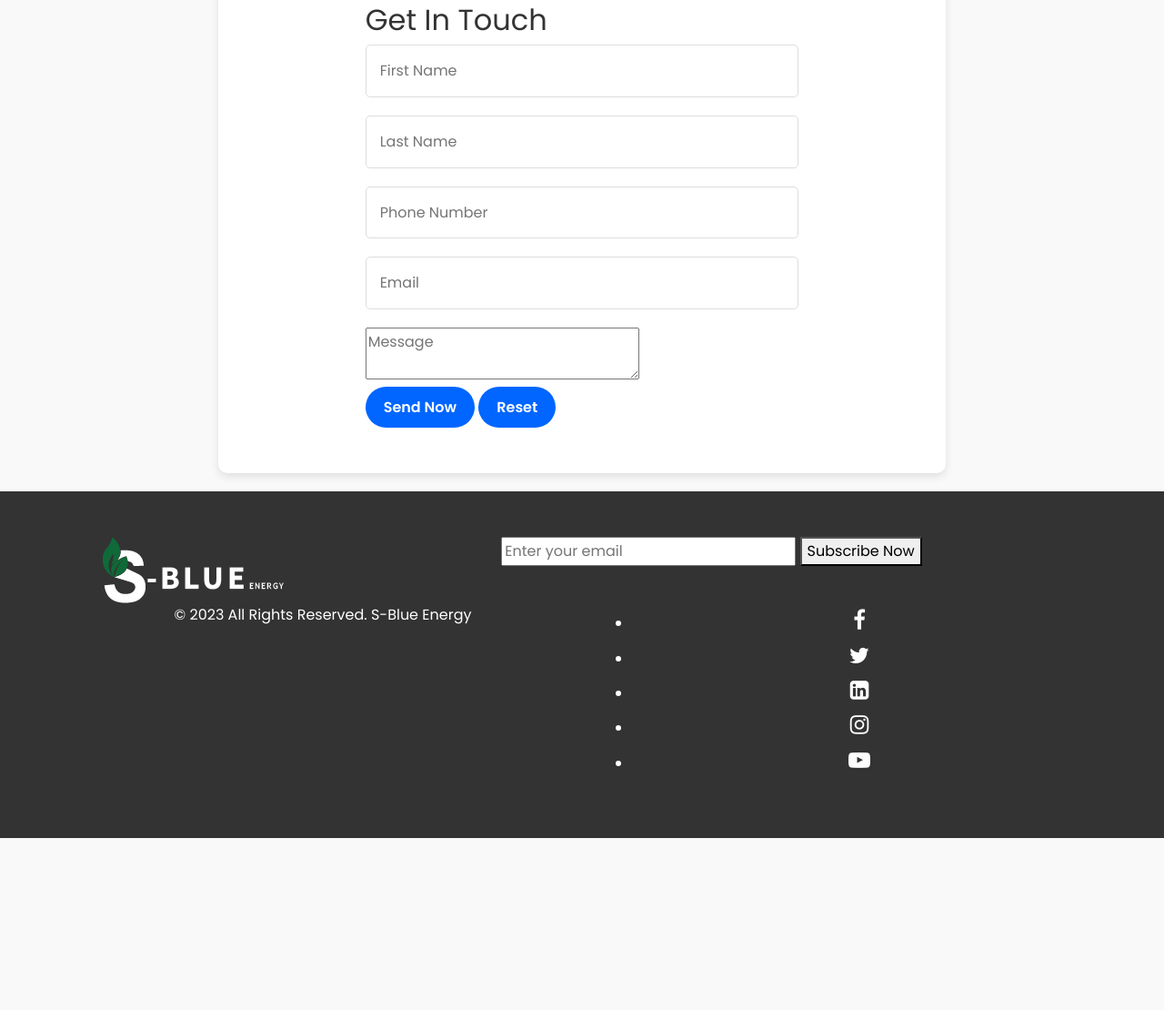
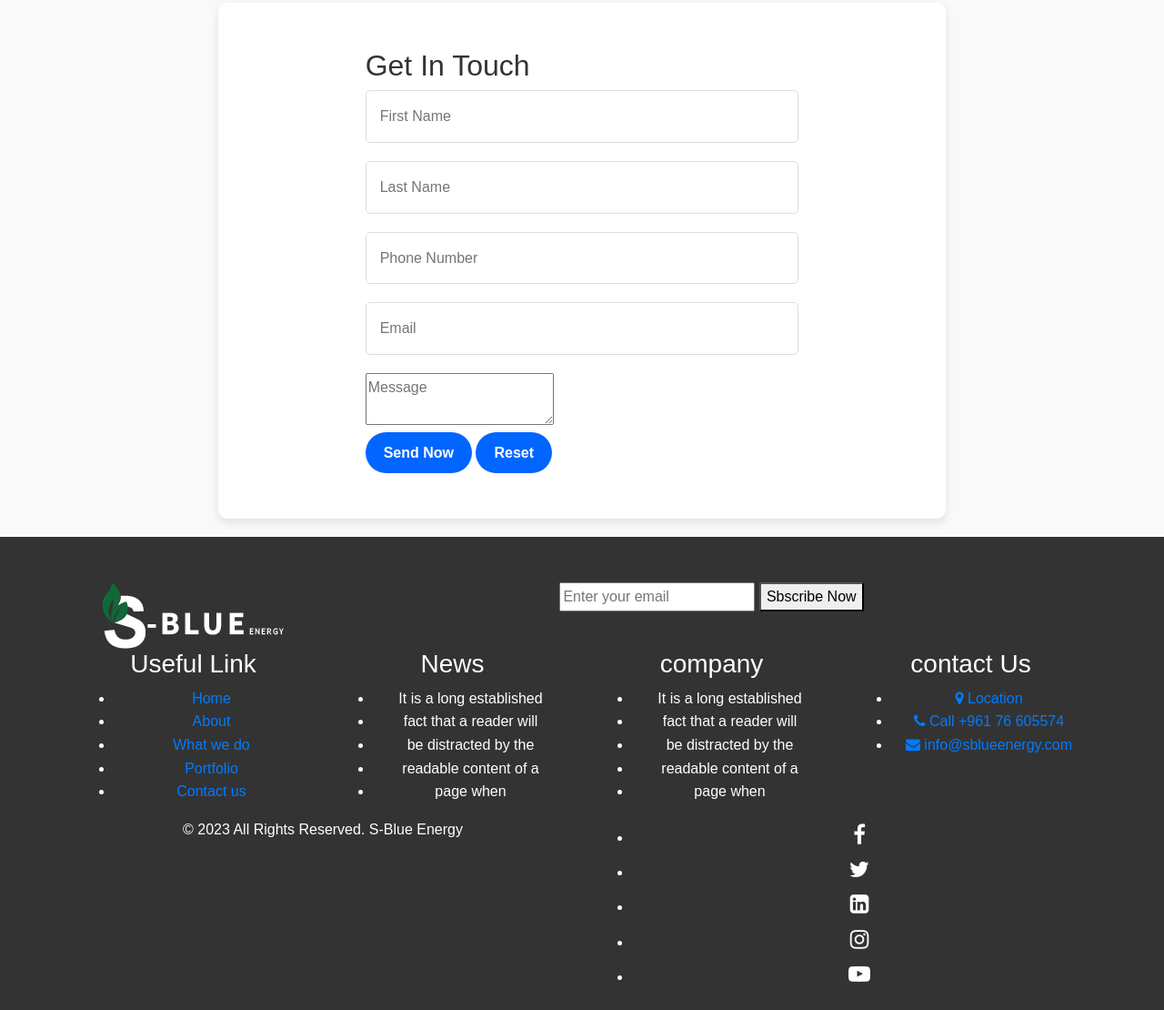
Before and after one commit to fortelh/sblueenergy, a plain HTML site: page contact.html in a window 1280 px wide. Shown: the part 133-1243 px from the top of the page at 91% size. Before the commit the page ends 1054 px from the top, so only its background shows below. Drawn offline with Linux system fonts and the light colour scheme.

Commit message:
Return to original contact.html

```diff
--- a/contact.html
+++ b/contact.html
@@ -21,16 +21,23 @@
       <link rel="stylesheet" href="css/responsive.css">
       <!-- awesome fontfamily -->
       <link rel="stylesheet" href="https://cdnjs.cloudflare.com/ajax/libs/font-awesome/4.7.0/css/font-awesome.min.css">
-      <!-- modern fonts -->
-      <link href="https://fonts.googleapis.com/css2?family=Poppins:wght@300;400;600&display=swap" rel="stylesheet">
       <!--[if lt IE 9]>
       <script src="https://oss.maxcdn.com/html5shiv/3.7.3/html5shiv.min.js"></script>
       <script src="https://oss.maxcdn.com/respond/1.4.2/respond.min.js"></script><![endif]-->
    </head>
+   <!-- body -->
    <body class="main-layout inner_page">
+      <!-- loader  -->
+      <div class="loader_bg">
+         <div class="loader"><img src="images/loading.gif" alt="" /></div>
+      </div>
+      <!-- end loader -->
       <!-- header -->
       <header>
          <div class="header">
+            <div class="whatsapp_button">
+               <a href="https://wa.me/message/CSHGM6IXCL5UD1" target="-blank"> <img src="images/whatsapp_logo.png" width="50rem"></a>
+            </div>
             <div class="container-fluid">
                <div class="row d_flex">
                   <div class=" col-md-2 col-sm-3 col logo_section">
@@ -43,7 +50,7 @@
                      </div>
                   </div>
                   <div class="col-md-8 col-sm-9">
-                     <nav class="navigation navbar navbar-expand-md navbar-dark">
+                     <nav class="navigation navbar navbar-expand-md navbar-dark ">
                         <button class="navbar-toggler" type="button" data-toggle="collapse" data-target="#navbarsExample04" aria-controls="navbarsExample04" aria-expanded="false" aria-label="Toggle navigation">
                         <span class="navbar-toggler-icon"></span>
                         </button>
@@ -59,10 +66,10 @@
                                  <a class="nav-link" href="we_do.html">What we do</a>
                               </li>
                               <li class="nav-item">
-                                 <a class="nav-link" href="portfolio.html">Our Projects</a>
+                                 <a class="nav-link" href="portfolio.html">Our Projects </a>
                               </li>
                               <li class="nav-item active">
-                                 <a class="nav-link-selected">Contact Us</a>
+                                 <a class="nav-link-selected" >Contact Us</a>
                               </li>
                            </ul>
                         </div>
@@ -72,34 +79,36 @@
             </div>
          </div>
       </header>
+      <!-- end header -->
       <!-- contact -->
-      <div class="contact fade-in">
+      <div class="contact">
          <div class="container">
-            <div class="row">
+            <div class="row ">
                <div class="col-md-8 offset-md-2">
                   <div class="titlepage text_align_left">
                      <h2>Get In Touch</h2>
                   </div>
-                  <form id="contactForm" class="main_form">
+                  <form id="request" class="main_form">
                      <div class="row">
                         <div class="col-md-12">
-                           <input class="contactus" required placeholder="First Name" type="text" name="firstName">
+                           <input class="contactus" required placeholder="First Name" type="type" name="First Name">
                         </div>
                         <div class="col-md-12">
-                           <input class="contactus" required placeholder="Last Name" type="text" name="lastName">
+                           <input class="contactus" required placeholder="Last Name" type="type" name=" Last name">
                         </div>
                         <div class="col-md-12">
-                           <input class="contactus" required placeholder="Phone Number" type="text" name="phoneNumber">
+                           <input class="contactus" required placeholder="Phone Number" type="type" name="Phone Number">
                         </div>
                         <div class="col-md-12">
-                           <input class="contactus" required placeholder="Email" type="email" name="email">
+                           <input class="contactus" required placeholder="Email" type="type" name="Email">
                         </div>
                         <div class="col-md-12">
-                           <textarea class="textarea" required placeholder="Message" name="message"></textarea>
+                           <textarea class="textarea" required placeholder="Message" type="type" Message="Name"></textarea>
                         </div>
                         <div class="col-md-12">
                            <button type="submit" class="send_btn">Send Now</button>
                            <button type="reset" class="send_btn">Reset</button>
+
                         </div>
                      </div>
                   </form>
@@ -107,6 +116,7 @@
             </div>
          </div>
       </div>
+      <!-- contact -->
       <!-- footer -->
       <footer>
          <div class="footer">
@@ -118,8 +128,70 @@
                   <div class="col-md-9">
                      <form class="newslatter_form">
                         <input class="ente" placeholder="Enter your email" type="text" name="Enter your email">
-                        <button class="subs_btn">Subscribe Now</button>
+                        <button class="subs_btn">Sbscribe Now</button>
                      </form>
+                  </div>
+                  <div class="col-md-3 col-sm-6">
+                     <div class="Informa helpful">
+                        <h3>Useful  Link</h3>
+                        <ul>
+                           <li><a href="index.html">Home</a></li>
+                           <li><a href="about.html">About</a></li>
+                           <li><a href="we_do.html">What we do</a></li>
+                           <li><a href="portfolio.html">Portfolio</a></li>
+                           <li><a href="contact.html">Contact us</a></li>
+                        </ul>
+                     </div>
+                  </div>
+                  <div class="col-md-3 col-sm-6">
+                     <div class="Informa">
+                        <h3>News</h3>
+                        <ul>
+                           <li>It is a long established
+                           </li>
+                           <li>fact that a reader will
+                           </li>
+                           <li>be distracted by the
+                           </li>
+                           <li>readable content of a
+                           </li>
+                           <li>page when
+                           </li>
+                        </ul>
+                     </div>
+                  </div>
+                  <div class="col-md-3 col-sm-6">
+                     <div class="Informa">
+                        <h3>company</h3>
+                        <ul>
+                           <li>It is a long established
+                           </li>
+                           <li>fact that a reader will
+                           </li>
+                           <li>be distracted by the
+                           </li>
+                           <li>readable content of a
+                           </li>
+                           <li>page when
+                           </li>
+                        </ul>
+                     </div>
+                  </div>
+                  <div class="col-md-3 col-sm-6">
+                     <div class="Informa conta">
+                        <h3>contact Us</h3>
+                        <ul>
+                           <li> <a href="https://www.google.com/maps/dir//S-Blue+Energy"> <i class="fa fa-map-marker" aria-hidden="true"></i> Location
+                              </a>
+                           </li>
+                           <li> <a href="tel:+96176605574"><i class="fa fa-phone" aria-hidden="true"></i> Call +961 76 605574
+                              </a>
+                           </li>
+                           <li> <a href="mailto:info@sblueenergy.com"> <i class="fa fa-envelope" aria-hidden="true"></i> info@sblueenergy.com
+                              </a>
+                           </li>
+                        </ul>
+                     </div>
                   </div>
                </div>
             </div>
@@ -127,15 +199,15 @@
                <div class="container">
                   <div class="row d_flex">
                      <div class="col-md-6">
-                        <p>© 2023 All Rights Reserved. S-Blue Energy</p>
+                        <p>© 2023 All Rights Reserved. S-Blue Energy</a></p>
                      </div>
                      <div class="col-md-6">
                         <ul class="social_icon text_align_center">
-                           <li><a href="#"><i class="fa fa-facebook-f"></i></a></li>
-                           <li><a href="#"><i class="fa fa-twitter"></i></a></li>
-                           <li><a href="#"><i class="fa fa-linkedin-square"></i></a></li>
-                           <li><a href="#"><i class="fa fa-instagram"></i></a></li>
-                           <li><a href="#"><i class="fa fa-youtube-play"></i></a></li>
+                           <li> <a href="Javascript:void(0)"><i class="fa fa-facebook-f"></i></a></li>
+                           <li> <a href="Javascript:void(0)"><i class="fa fa-twitter"></i></a></li>
+                           <li> <a href="Javascript:void(0)"><i class="fa fa-linkedin-square" aria-hidden="true"></i></a></li>
+                           <li> <a href="Javascript:void(0)"><i class="fa fa-instagram" aria-hidden="true"></i></a></li>
+                           <li> <a href="Javascript:void(0)"><i class="fa fa-youtube-play" aria-hidden="true"></i></a></li>
                         </ul>
                      </div>
                   </div>
@@ -143,40 +215,11 @@
             </div>
          </div>
       </footer>
+      <!-- end footer -->
       <!-- Javascript files-->
       <script src="js/jquery.min.js"></script>
       <script src="js/bootstrap.bundle.min.js"></script>
       <script src="js/jquery-3.0.0.min.js"></script>
       <script src="js/custom.js"></script>
-      <script>
-         document.getElementById("contactForm").addEventListener("submit", async (e) => {
-            e.preventDefault();
-
-            const formData = {
-               name: `${e.target.firstName.value} ${e.target.lastName.value}`,
-               email: e.target.email.value,
-               message: e.target.message.value,
-            };
-
-            try {
-               const response = await fetch("/api/contact", {
-                  method: "POST",
-                  headers: {
-                     "Content-Type": "application/json",
-                  },
-                  body: JSON.stringify(formData),
-               });
-
-               if (response.ok) {
-                  alert("Your message has been sent successfully!");
-               } else {
-                  alert("Failed to send your message. Please try again.");
-               }
-            } catch (error) {
-               console.error("Error:", error);
-               alert("An error occurred. Please try again later.");
-            }
-         });
-      </script>
    </body>
 </html>
```
